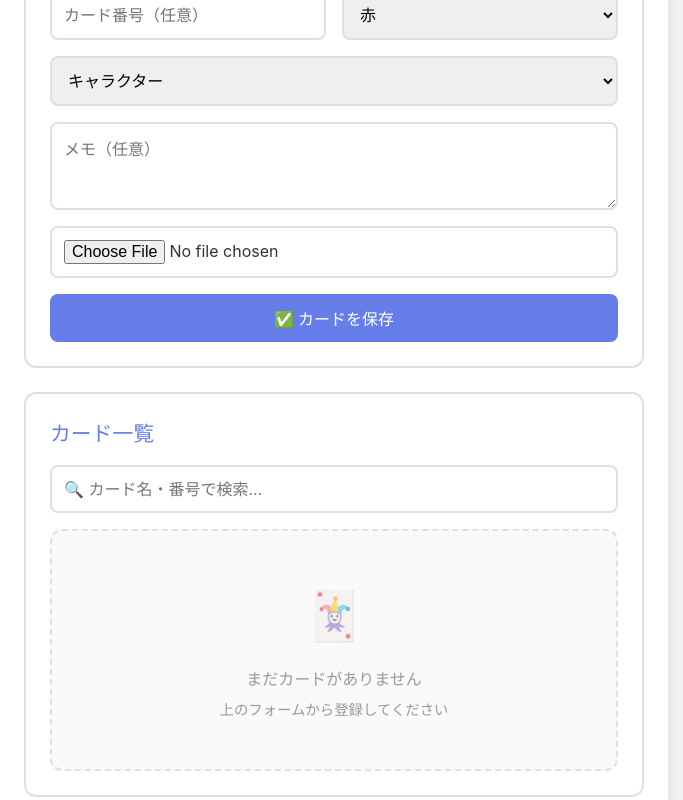
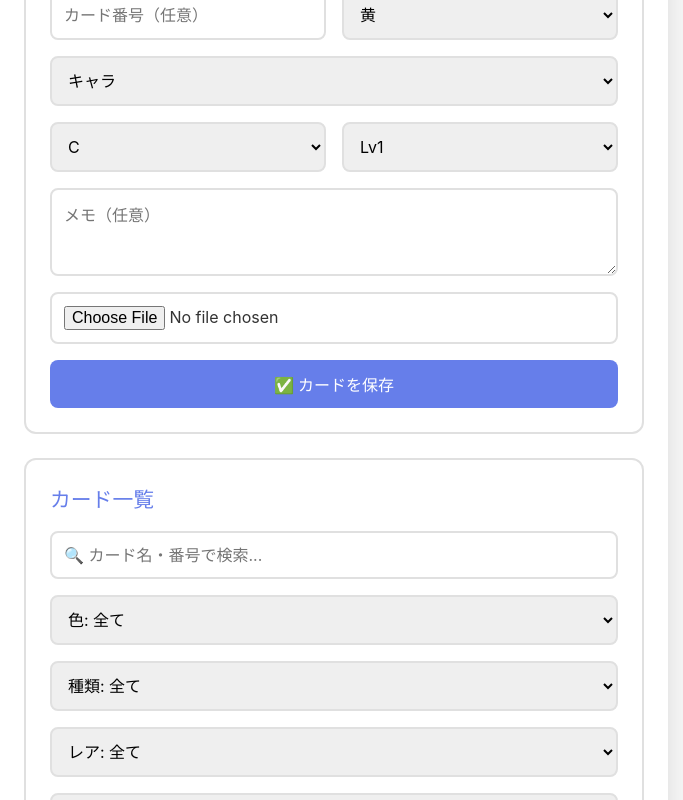
Before and after one commit to enterexit125-create/conan-deck, a React (Vite) app: page / in a window 1280 px wide. Shown: the part 300-1100 px from the top of the page, without its empty margins (0-683 px from the left). Built offline with nearby package versions, Linux system fonts and the light colour scheme.

Commit message:
カード項目追加と検索フィルター実装

```diff
--- a/src/App.tsx
+++ b/src/App.tsx
@@ -1,4 +1,7 @@
 import { useEffect, useMemo, useState } from "react";
+import { db, fullSync, syncFromSupabase, syncToSupabase } from "./db";
+import type { Card, Deck, DeckCard } from "./db";
+import "./App.css";
 
 // デバッグツール（スマホ用）- 開発時のみ
 if (window.location.hostname !== 'localhost') {
@@ -10,9 +13,6 @@ if (window.location.hostname !== 'localhost') {
     window.eruda?.init();
   };
 }
-import { db, fullSync, syncFromSupabase, syncToSupabase } from "./db";
-import type { Card, Deck, DeckCard } from "./db";
-import "./App.css";
 
 // 画像サムネイルコンポーネント
 function Thumb({ blob, alt, size = "small" }: { blob?: Blob; alt: string; size?: "small" | "large" }) {
@@ -53,12 +53,19 @@ function Thumb({ blob, alt, size = "small" }: { blob?: Blob; alt: string; size?:
 
 // 色のマッピング
 const colorMap: Record<string, string> = {
+  黄: "#fdd835",
   赤: "#e53935",
   青: "#1e88e5",
-  黄: "#fdd835",
   緑: "#43a047",
-  無色: "#9e9e9e",
+  白: "#f5f5f5",
+  黒: "#424242",
 };
+
+// 選択肢
+const COLOR_OPTIONS = ["黄", "赤", "青", "緑", "白", "黒"];
+const TYPE_OPTIONS = ["キャラ", "事件", "イベント", "パートナー"];
+const RARITY_OPTIONS = ["C", "U", "R", "SR", "SSR"];
+const LEVEL_OPTIONS = ["1", "2", "3", "4", "5"];
 
 const TARGET_DECK_SIZE = 40;
 const SAME_NAME_LIMIT = 3;
@@ -72,12 +79,22 @@ export default function App() {
   const [decks, setDecks] = useState<Deck[]>([]);
   const [cards, setCards] = useState<Card[]>([]);
   const [deckCards, setDeckCards] = useState<DeckCard[]>([]);
+
+  // 検索・フィルター
   const [search, setSearch] = useState("");
+  const [filterColor, setFilterColor] = useState<string>("");
+  const [filterType, setFilterType] = useState<string>("");
+  const [filterRarity, setFilterRarity] = useState<string>("");
+  const [filterLevel, setFilterLevel] = useState<string>("");
+
   const [form, setForm] = useState<Partial<Card>>({
     name: "",
     number: "",
-    color: "赤",
-    type: "キャラクター"
+    color: "黄",
+    type: "キャラ",
+    rarity: "C",
+    level: "1",
+    memo: ""
   });
   const [imageFile, setImageFile] = useState<File | null>(null);
   const [activeTab, setActiveTab] = useState<"cards" | "decks" | "editor" | "sync">("cards");
@@ -136,13 +153,27 @@ export default function App() {
 
   const filteredCards = useMemo(() => {
     const q = search.trim().toLowerCase();
-    if (!q) return cards;
     return cards.filter((c) => {
+      // フリーワード検索
       const name = (c.name ?? "").toLowerCase();
       const num = (c.number ?? "").toLowerCase();
-      return name.includes(q) || num.includes(q);
+      const matchText = !q || name.includes(q) || num.includes(q);
+
+      // 色フィルター
+      const matchColor = !filterColor || c.color === filterColor;
+
+      // 種類フィルター
+      const matchType = !filterType || c.type === filterType;
+
+      // レアフィルター
+      const matchRarity = !filterRarity || c.rarity === filterRarity;
+
+      // レベルフィルター
+      const matchLevel = !filterLevel || c.level === filterLevel;
+
+      return matchText && matchColor && matchType && matchRarity && matchLevel;
     });
-  }, [cards, search]);
+  }, [cards, search, filterColor, filterType, filterRarity, filterLevel]);
 
   const deckCardMap = useMemo(() => {
     const m = new Map<number, DeckCard>();
@@ -173,6 +204,8 @@ export default function App() {
       number: card.number,
       color: card.color,
       type: card.type,
+      rarity: card.rarity,
+      level: card.level,
       memo: card.memo,
     });
     setEditImageFile(null);
@@ -204,6 +237,8 @@ export default function App() {
       number: (editForm.number ?? "").trim() || undefined,
       color: (editForm.color ?? "").trim() || undefined,
       type: (editForm.type ?? "").trim() || undefined,
+      rarity: (editForm.rarity ?? "").trim() || undefined,
+      level: (editForm.level ?? "").trim() || undefined,
       memo: (editForm.memo ?? "").trim() || undefined,
       image: imageBlob,
       updatedAt: Date.now(),
@@ -277,7 +312,6 @@ export default function App() {
 
   async function saveCard() {
     const name = (form.name ?? "").trim();
-    const number = (form.number ?? "").trim();
     if (!name) {
       alert("カード名は必須です。");
       return;
@@ -289,16 +323,26 @@ export default function App() {
 
     await db.cards.add({
       name,
-      number: number || undefined,
+      number: (form.number ?? "").trim() || undefined,
       color: (form.color ?? "").trim() || undefined,
       type: (form.type ?? "").trim() || undefined,
+      rarity: (form.rarity ?? "").trim() || undefined,
+      level: (form.level ?? "").trim() || undefined,
       memo: (form.memo ?? "").trim() || undefined,
       image: imageBlob,
       updatedAt: Date.now(),
       synced: false,
     });
 
-    setForm({ name: "", number: "", color: "赤", type: "キャラクター", memo: "" });
+    setForm({
+      name: "",
+      number: "",
+      color: "黄",
+      type: "キャラ",
+      rarity: "C",
+      level: "1",
+      memo: ""
+    });
     setImageFile(null);
     await refreshAll();
   }
@@ -572,24 +616,32 @@ export default function App() {
                   onChange={(e) => setEditForm((p) => ({ ...p, number: e.target.value }))}
                 />
                 <select
-                  value={editForm.color ?? "赤"}
+                  value={editForm.color ?? "黄"}
                   onChange={(e) => setEditForm((p) => ({ ...p, color: e.target.value }))}
                 >
-                  <option>赤</option>
-                  <option>青</option>
-                  <option>黄</option>
-                  <option>緑</option>
-                  <option>無色</option>
+                  {COLOR_OPTIONS.map(c => <option key={c}>{c}</option>)}
                 </select>
               </div>
               <select
-                value={editForm.type ?? "キャラクター"}
+                value={editForm.type ?? "キャラ"}
                 onChange={(e) => setEditForm((p) => ({ ...p, type: e.target.value }))}
               >
-                <option>キャラクター</option>
-                <option>イベント</option>
-                <option>アイテム</option>
+                {TYPE_OPTIONS.map(t => <option key={t}>{t}</option>)}
               </select>
+              <div className="form-row">
+                <select
+                  value={editForm.rarity ?? "C"}
+                  onChange={(e) => setEditForm((p) => ({ ...p, rarity: e.target.value }))}
+                >
+                  {RARITY_OPTIONS.map(r => <option key={r}>{r}</option>)}
+                </select>
+                <select
+                  value={editForm.level ?? "1"}
+                  onChange={(e) => setEditForm((p) => ({ ...p, level: e.target.value }))}
+                >
+                  {LEVEL_OPTIONS.map(l => <option key={l}>Lv{l}</option>)}
+                </select>
+              </div>
               <textarea
                 placeholder="メモ（任意）"
                 value={editForm.memo ?? ""}
@@ -658,24 +710,32 @@ export default function App() {
                   onChange={(e) => setForm((p) => ({ ...p, number: e.target.value }))}
                 />
                 <select
-                  value={form.color ?? "赤"}
+                  value={form.color ?? "黄"}
                   onChange={(e) => setForm((p) => ({ ...p, color: e.target.value }))}
                 >
-                  <option>赤</option>
-                  <option>青</option>
-                  <option>黄</option>
-                  <option>緑</option>
-                  <option>無色</option>
+                  {COLOR_OPTIONS.map(c => <option key={c}>{c}</option>)}
                 </select>
               </div>
               <select
-                value={form.type ?? "キャラクター"}
+                value={form.type ?? "キャラ"}
                 onChange={(e) => setForm((p) => ({ ...p, type: e.target.value }))}
               >
-                <option>キャラクター</option>
-                <option>イベント</option>
-                <option>アイテム</option>
+                {TYPE_OPTIONS.map(t => <option key={t}>{t}</option>)}
               </select>
+              <div className="form-row">
+                <select
+                  value={form.rarity ?? "C"}
+                  onChange={(e) => setForm((p) => ({ ...p, rarity: e.target.value }))}
+                >
+                  {RARITY_OPTIONS.map(r => <option key={r}>{r}</option>)}
+                </select>
+                <select
+                  value={form.level ?? "1"}
+                  onChange={(e) => setForm((p) => ({ ...p, level: e.target.value }))}
+                >
+                  {LEVEL_OPTIONS.map(l => <option key={l}>Lv{l}</option>)}
+                </select>
+              </div>
               <textarea
                 placeholder="メモ（任意）"
                 value={form.memo ?? ""}
@@ -709,12 +769,43 @@ export default function App() {
                 onChange={(e) => setSearch(e.target.value)}
               />
             </div>
+            {/* フィルター */}
+            <div className="form-grid" style={{ marginTop: "1rem" }}>
+              <select
+                value={filterColor}
+                onChange={(e) => setFilterColor(e.target.value)}
+              >
+                <option value="">色: 全て</option>
+                {COLOR_OPTIONS.map(c => <option key={c} value={c}>{c}</option>)}
+              </select>
+              <select
+                value={filterType}
+                onChange={(e) => setFilterType(e.target.value)}
+              >
+                <option value="">種類: 全て</option>
+                {TYPE_OPTIONS.map(t => <option key={t} value={t}>{t}</option>)}
+              </select>
+              <select
+                value={filterRarity}
+                onChange={(e) => setFilterRarity(e.target.value)}
+              >
+                <option value="">レア: 全て</option>
+                {RARITY_OPTIONS.map(r => <option key={r} value={r}>{r}</option>)}
+              </select>
+              <select
+                value={filterLevel}
+                onChange={(e) => setFilterLevel(e.target.value)}
+              >
+                <option value="">レベル: 全て</option>
+                {LEVEL_OPTIONS.map(l => <option key={l} value={l}>Lv{l}</option>)}
+              </select>
+            </div>
             {filteredCards.length === 0 ? (
               <div className="empty-state">
                 <div className="empty-state-icon">🃏</div>
-                <div>まだカードがありません</div>
+                <div>カードが見つかりません</div>
                 <div style={{ marginTop: "0.5rem", fontSize: "0.9rem" }}>
-                  上のフォームから登録してください
+                  検索条件を変更してください
                 </div>
               </div>
             ) : (
@@ -732,6 +823,8 @@ export default function App() {
                     <div className="card-number">
                       {c.number ? `No.${c.number}` : ""}
                       {c.type ? ` • ${c.type}` : ""}
+                      {c.rarity ? ` • ${c.rarity}` : ""}
+                      {c.level ? ` • Lv${c.level}` : ""}
                     </div>
                     <div className="card-actions">
                       <button
@@ -852,6 +945,8 @@ export default function App() {
                               {c?.number ? `No.${c.number}` : ""}
                               {c?.color ? ` • ${c.color}` : ""}
                               {c?.type ? ` • ${c.type}` : ""}
+                              {c?.rarity ? ` • ${c.rarity}` : ""}
+                              {c?.level ? ` • Lv${c.level}` : ""}
                             </div>
                           </div>
                           <div className="deck-card-controls">
--- a/src/db.ts
+++ b/src/db.ts
@@ -8,6 +8,8 @@ export type Card = {
   number?: string;
   color?: string;
   type?: string;
+  rarity?: string;  // 新規追加
+  level?: string;   // 新規追加
   memo?: string;
   image?: Blob;
   imageUrl?: string;
@@ -165,6 +167,8 @@ export async function syncFromSupabase() {
             number: c.number || undefined,
             color: c.color || undefined,
             type: c.type || undefined,
+            rarity: c.rarity || undefined,
+            level: c.level || undefined,
             memo: c.memo || undefined,
             image: imageBlob,
             imageUrl: c.image_url || undefined,
@@ -180,6 +184,8 @@ export async function syncFromSupabase() {
             number: c.number || undefined,
             color: c.color || undefined,
             type: c.type || undefined,
+            rarity: c.rarity || undefined,
+            level: c.level || undefined,
             memo: c.memo || undefined,
             image: imageBlob,
             imageUrl: c.image_url || undefined,
@@ -361,6 +367,8 @@ export async function syncToSupabase() {
         number: card.number || null,
         color: card.color || null,
         type: card.type || null,
+        rarity: card.rarity || null,
+        level: card.level || null,
         memo: card.memo || null,
         image_url: imageUrl,
         updated_at: new Date(card.updatedAt).toISOString(),
@@ -383,6 +391,8 @@ export async function syncToSupabase() {
           number: card.number,
           color: card.color,
           type: card.type,
+          rarity: card.rarity,
+          level: card.level,
           memo: card.memo,
           image_url: card.image_url,
           updated_at: card.updated_at,
```
